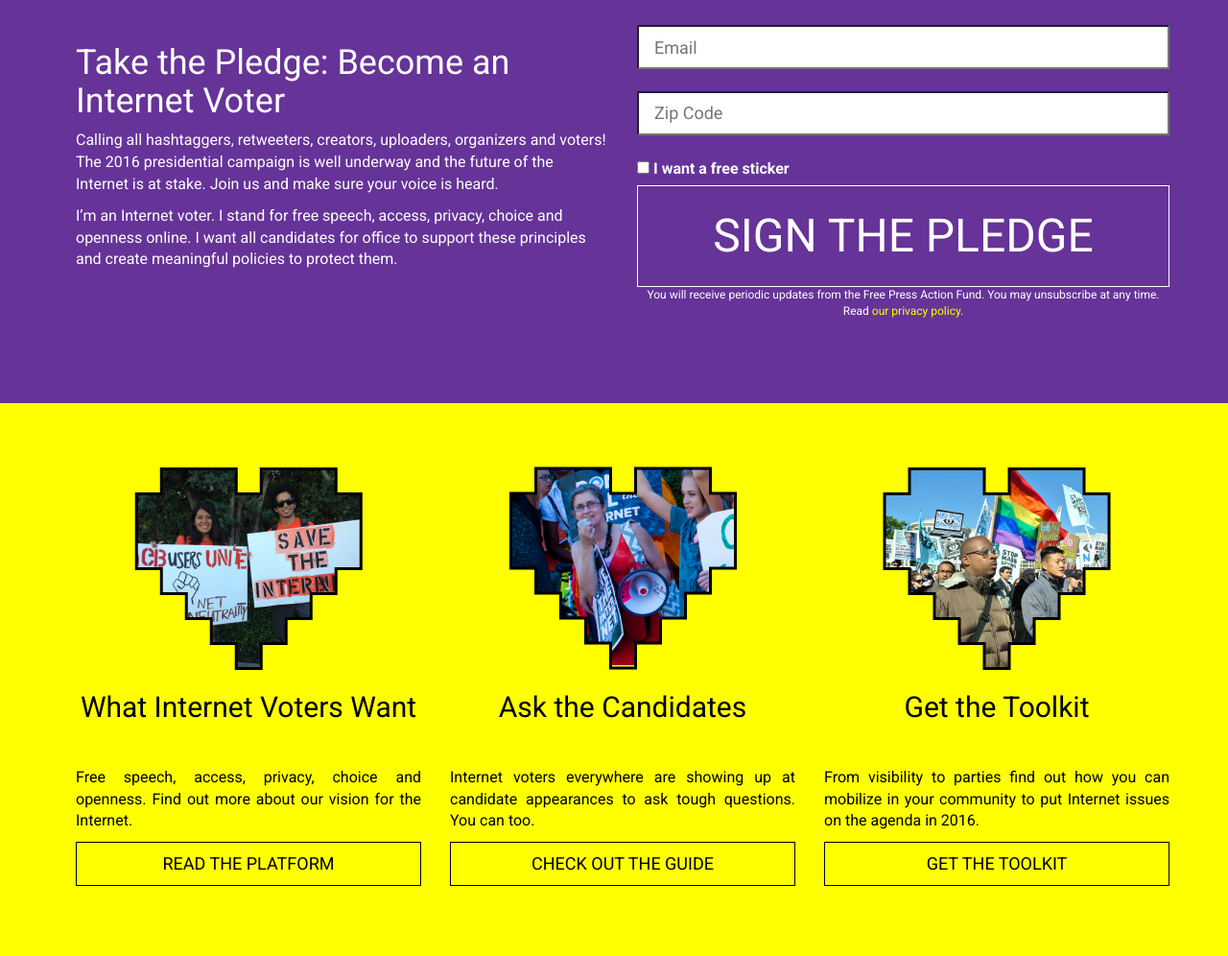
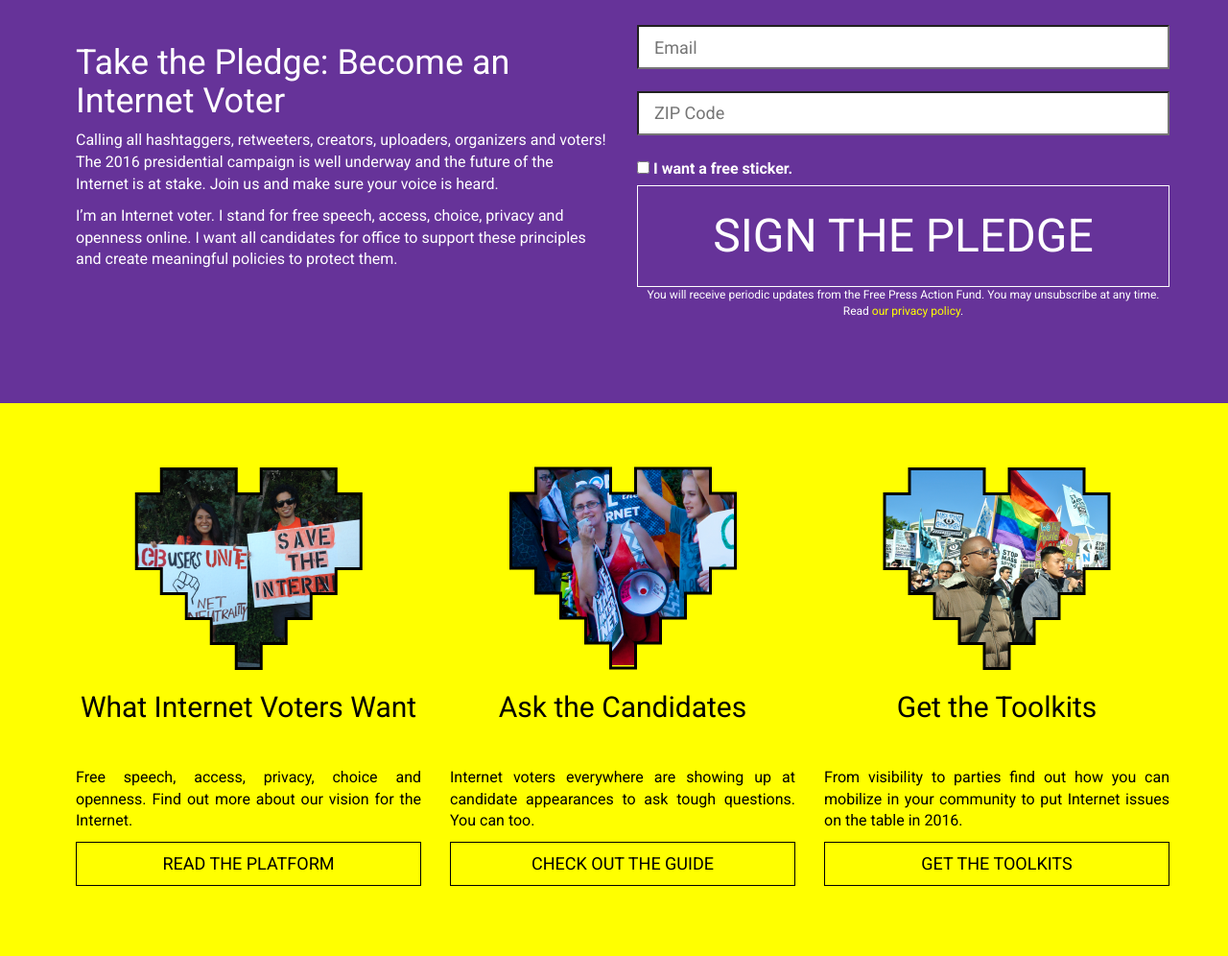
Before and after one commit to freepress/internet2016, a Jekyll site: the page built from index.html, in a window 1280 px wide. Shown: the part 668-1664 px from the top of the page at 96% size. Built offline with Jekyll 4.4.1, drawn with Linux system fonts in a browser that asks for light colours; comment, search, counter and statistics services are not loaded.

Commit message:
update with some text changes
Changes made:

Pledge field: "ZIP" Code
I want a free sticker. <—added period
Intro text: reversed the order of “privacy and choice"
Changed to “Get the Toolkits”?
you can mobilize in your community to put Internet issues on the "table" in 2016.” changed agenda to "table"

```diff
--- a/index.html
+++ b/index.html
@@ -20,7 +20,7 @@ layout: default
           Calling all hashtaggers, retweeters, creators, uploaders, organizers and voters! The 2016 presidential campaign is well underway and the future of the Internet is at stake. Join us and make sure your voice is heard.
         </p>
         <p>
-          I’m an Internet voter. I stand for free speech, access, privacy, choice and openness online. I want all candidates for office to support these principles and create meaningful policies to protect them.
+          I’m an Internet voter. I stand for free speech, access, choice, privacy and openness online. I want all candidates for office to support these principles and create meaningful policies to protect them.
         </p>
       </div>
 
@@ -32,8 +32,8 @@ layout: default
 	<input type="hidden" name="country" value="United States">
 
 	<input type="text" name="email" id="id_email" placeholder="Email" class="input-lg" value="" required><br><br>
-        <input type="text" name="zip" id="id_zip" placeholder="Zip Code"  class="input-lg" value="" required><br><br>
-         <input type="checkbox" name="sticker" id="sticker"> <label for="sticker">I want a free sticker</label> <br>
+        <input type="text" name="zip" id="id_zip" placeholder="ZIP Code"  class="input-lg" value="" required><br><br>
+         <input type="checkbox" name="sticker" id="sticker"> <label for="sticker">I want a free sticker.</label> <br>
 
 
         <div id="form-more-info">
@@ -149,11 +149,11 @@ layout: default
             <img src="{{site.baseurl}}{{site.img_dir}}front-page-heart-04.png" alt="" />
           </a>
         </div>
-        <h2>Get the Toolkit</h2>
+        <h2>Get the Toolkits</h2>
         <p class="featured-teaser">
-          From visibility to parties find out how you can mobilize in your community to put Internet issues on the agenda in 2016.
+          From visibility to parties find out how you can mobilize in your community to put Internet issues on the table in 2016.
         </p>
-        <a href="{{site.baseurl}}/toolkits" class="btn btn-block btn-lg btn-default">Get the toolkit</a>
+        <a href="{{site.baseurl}}/toolkits" class="btn btn-block btn-lg btn-default">Get the toolkits</a>
       </div>
 
     </div>
```
